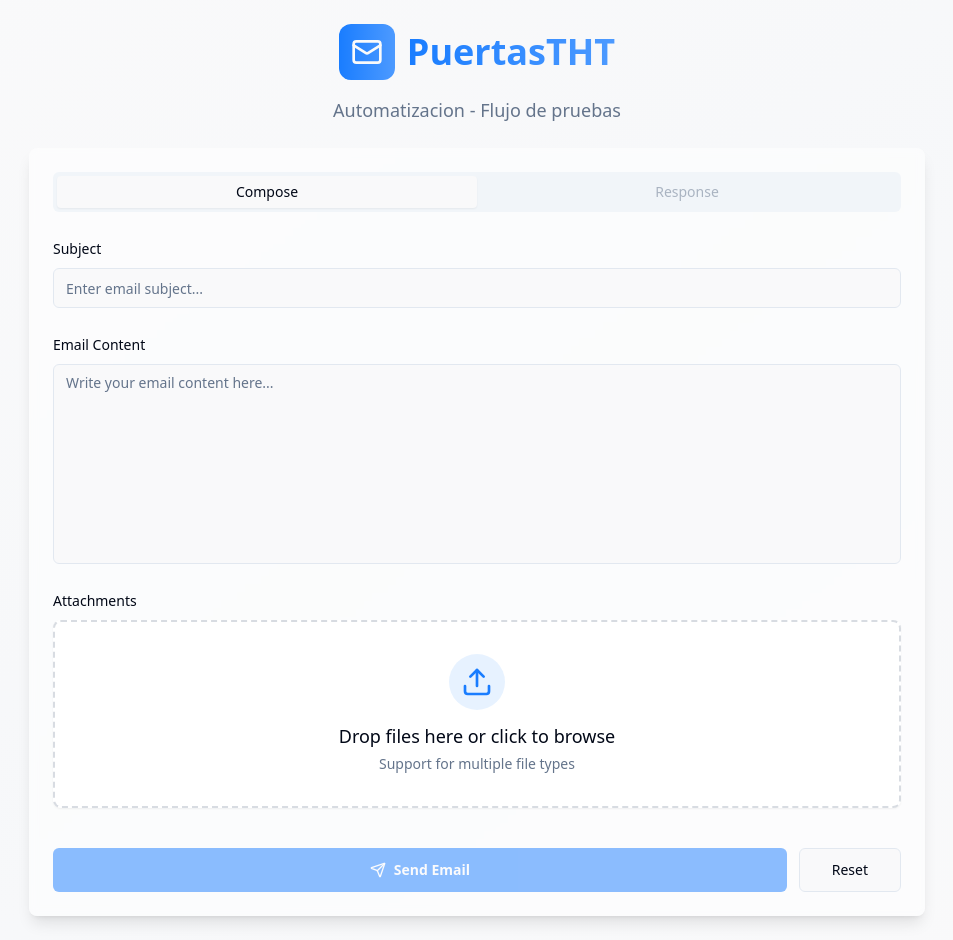
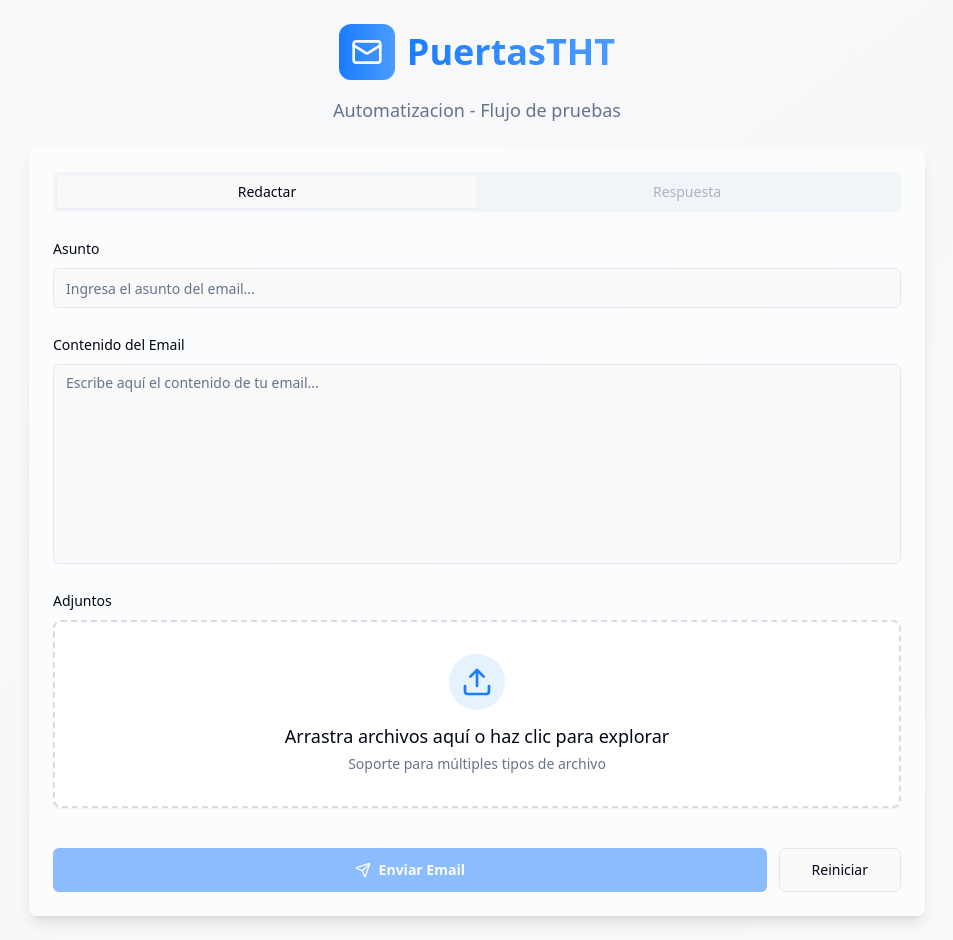
Before and after one commit to jefe-spain/dash-mail-craft, a React (Vite) app: page / in a window 1280 px wide. Shown: the whole page, without its empty margins (163-1116 px from the left). Built offline with nearby package versions, Linux system fonts and the light colour scheme.

Commit message:
Traducir todo a español
Traduce todos los textos y componentes de la interfaz de usuario a español.

```diff
--- a/src/components/EmailDashboard.tsx
+++ b/src/components/EmailDashboard.tsx
@@ -28,13 +28,13 @@ export const EmailDashboard = () => {
     await new Promise(resolve => setTimeout(resolve, 2000));
 
     setIsLoading(false);
-    setResponse(`Email sent successfully!
+    setResponse(`¡Email enviado exitosamente!
 
-Subject: ${subject || 'No subject'}
-Content: ${emailContent.length} characters
-Attachments: ${attachments.length} files
+Asunto: ${subject || 'Sin asunto'}
+Contenido: ${emailContent.length} caracteres
+Adjuntos: ${attachments.length} archivos
 
-Your email has been processed and delivered to the recipients.`);
+Tu email ha sido procesado y entregado a los destinatarios.`);
     setActiveTab('response');
   };
 
@@ -68,8 +68,8 @@ Your email has been processed and delivered to the recipients.`);
           <Tabs value={activeTab} onValueChange={setActiveTab}>
             <CardHeader>
               <TabsList className="grid w-full grid-cols-2">
-                <TabsTrigger value="compose">Compose</TabsTrigger>
-                <TabsTrigger value="response" disabled={!response}>Response</TabsTrigger>
+                <TabsTrigger value="compose">Redactar</TabsTrigger>
+                <TabsTrigger value="response" disabled={!response}>Respuesta</TabsTrigger>
               </TabsList>
             </CardHeader>
             <CardContent>
@@ -77,11 +77,11 @@ Your email has been processed and delivered to the recipients.`);
                 {/* Subject */}
                 <div className="space-y-2">
                   <Label htmlFor="subject" className="text-sm font-medium">
-                    Subject
+                    Asunto
                   </Label>
                   <Input
                     id="subject"
-                    placeholder="Enter email subject..."
+                    placeholder="Ingresa el asunto del email..."
                     value={subject}
                     onChange={(e) => setSubject(e.target.value)}
                     className="transition-all duration-300 focus:shadow-md"
@@ -91,11 +91,11 @@ Your email has been processed and delivered to the recipients.`);
                 {/* Email Content */}
                 <div className="space-y-2">
                   <Label htmlFor="content" className="text-sm font-medium">
-                    Email Content
+                    Contenido del Email
                   </Label>
                   <Textarea
                     id="content"
-                    placeholder="Write your email content here..."
+                    placeholder="Escribe aquí el contenido de tu email..."
                     value={emailContent}
                     onChange={(e) => setEmailContent(e.target.value)}
                     className="min-h-[200px] transition-all duration-300 focus:shadow-md resize-none"
@@ -104,7 +104,7 @@ Your email has been processed and delivered to the recipients.`);
 
                 {/* File Upload */}
                 <div className="space-y-2">
-                  <Label className="text-sm font-medium">Attachments</Label>
+                  <Label className="text-sm font-medium">Adjuntos</Label>
                   <FileUpload
                     attachments={attachments}
                     onAttachmentsChange={setAttachments}
@@ -123,12 +123,12 @@ Your email has been processed and delivered to the recipients.`);
                     {isLoading ? (
                       <>
                         <LoadingSpinner />
-                        Sending...
+                        Enviando...
                       </>
                     ) : (
                       <>
                         <Send className="h-4 w-4" />
-                        Send Email
+                        Enviar Email
                       </>
                     )}
                   </Button>
@@ -139,7 +139,7 @@ Your email has been processed and delivered to the recipients.`);
                     size="lg"
                     disabled={isLoading}
                   >
-                    Reset
+                    Reiniciar
                   </Button>
                 </div>
               </TabsContent>
--- a/src/components/FileUpload.tsx
+++ b/src/components/FileUpload.tsx
@@ -60,9 +60,9 @@ export const FileUpload = ({ attachments, onAttachmentsChange }: FileUploadProps
               </div>
             </div>
             <div>
-              <p className="text-lg font-medium">Drop files here or click to browse</p>
+              <p className="text-lg font-medium">Arrastra archivos aquí o haz clic para explorar</p>
               <p className="text-sm text-muted-foreground mt-1">
-                Support for multiple file types
+                Soporte para múltiples tipos de archivo
               </p>
             </div>
           </div>
@@ -73,7 +73,7 @@ export const FileUpload = ({ attachments, onAttachmentsChange }: FileUploadProps
       {attachments.length > 0 && (
         <div className="space-y-2">
           <p className="text-sm font-medium text-muted-foreground">
-            Attached Files ({attachments.length})
+            Archivos Adjuntos ({attachments.length})
           </p>
           <div className="space-y-2">
             {attachments.map((file, index) => (
--- a/src/components/ResponseBox.tsx
+++ b/src/components/ResponseBox.tsx
@@ -21,7 +21,7 @@ export const ResponseBox = ({ response }: ResponseBoxProps) => {
       <CardHeader className="pb-3">
         <CardTitle className="flex items-center gap-2 text-emerald-700">
           <CheckCircle className="h-5 w-5" />
-          Email Sent Successfully
+          Email Enviado Exitosamente
         </CardTitle>
       </CardHeader>
       <CardContent className="space-y-4">
@@ -37,7 +37,7 @@ export const ResponseBox = ({ response }: ResponseBoxProps) => {
           className="w-full border-emerald-200 hover:bg-emerald-50"
         >
           <Copy className="h-4 w-4 mr-2" />
-          {copied ? 'Copied!' : 'Copy Response'}
+          {copied ? '¡Copiado!' : 'Copiar Respuesta'}
         </Button>
       </CardContent>
     </Card>
```
